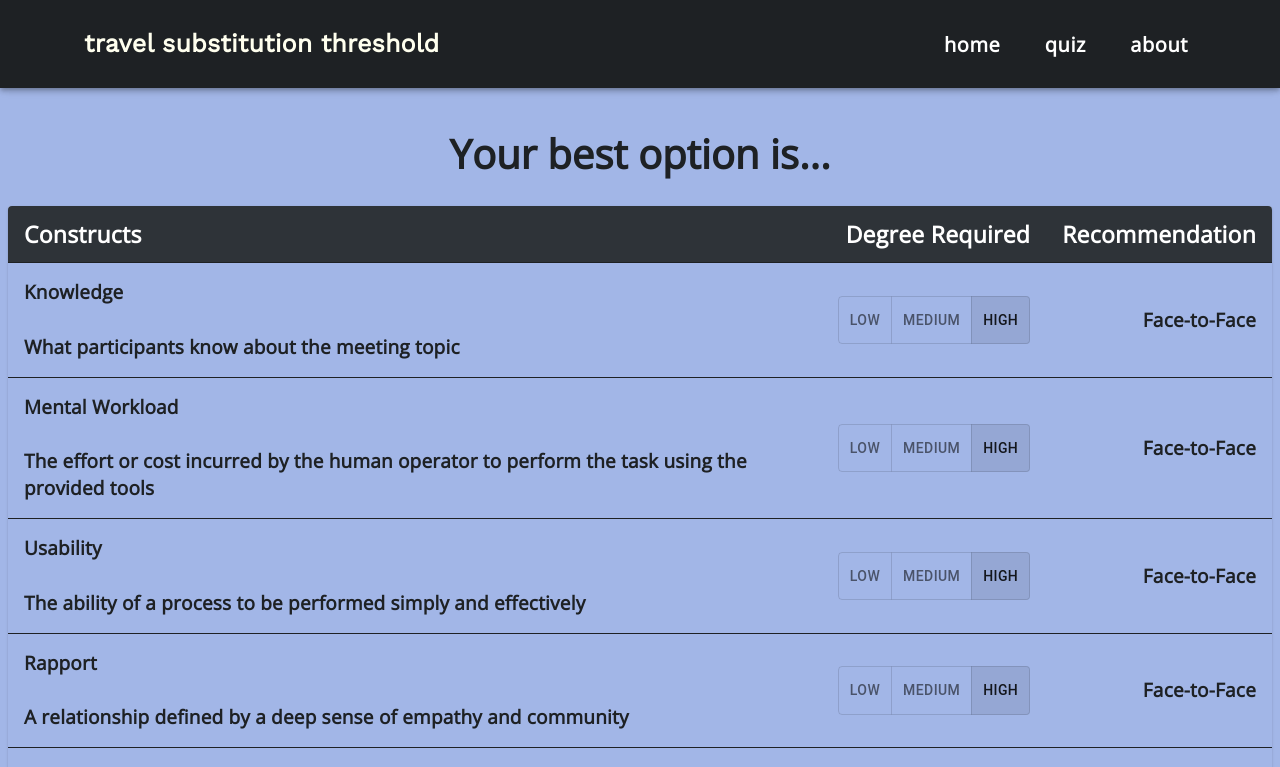
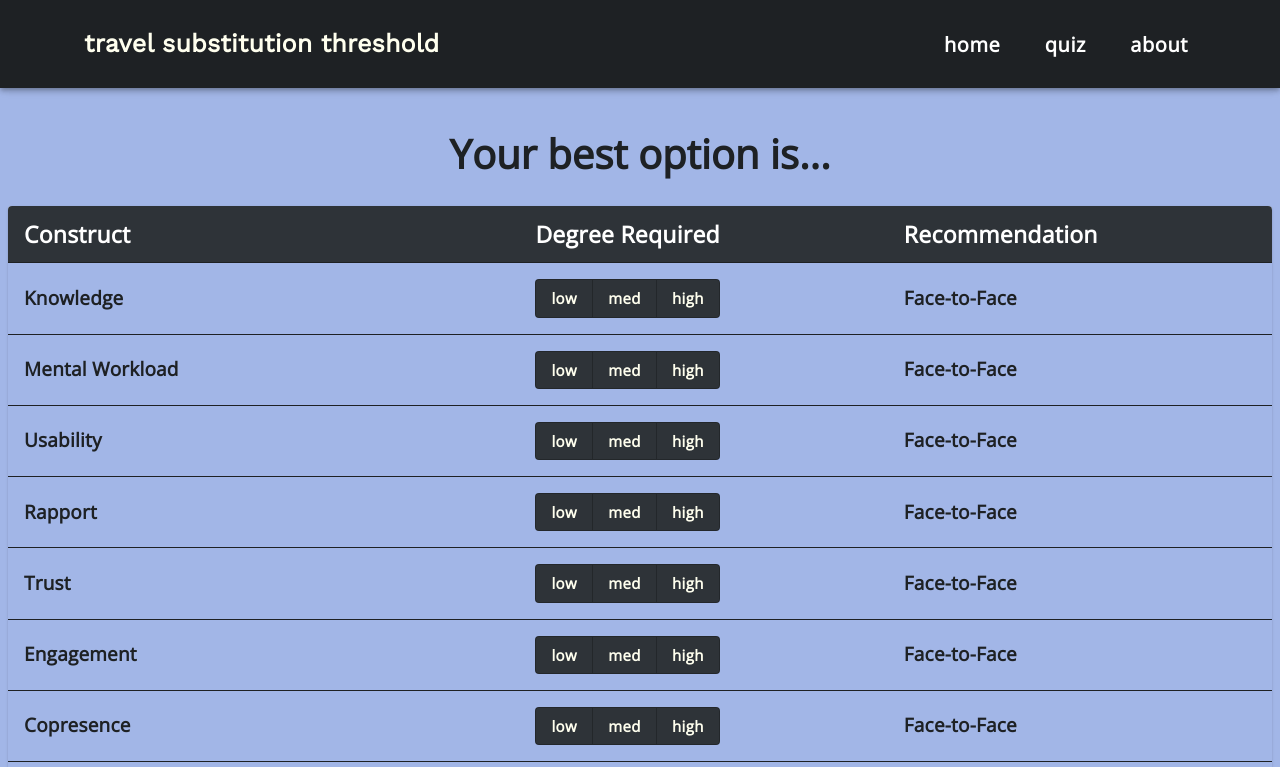
Before and after one commit to hay733/travel-substitute-threshold, a React (Create React App) app: page /results in a window 1280 px wide. Shown: the top 767 px of the page. Built offline with nearby package versions, Linux system fonts and the light colour scheme.

Commit message:
added functionality to results

```diff
--- a/src/pages/Results.js
+++ b/src/pages/Results.js
@@ -12,6 +12,7 @@ import DialogActions from "@material-ui/core/DialogActions";
 import DialogContent from "@material-ui/core/DialogContent";
 import Typography from "@material-ui/core/Typography";
 import { ButtonGroup } from '@mui/material';
+import ResultsTable from './TestTable';
 
 /**
  * sets the css styles for the container sizes
@@ -139,8 +140,10 @@ class Results extends React.Component {
                     {/* <br></br><br></br><br></br><br></br><br></br><br></br><br></br> */}
 
                     {/* Render the datatable, and have onClick to open popups */}
-                    <div className={classes.content_container}  onClick={this.openModal}>
-                        <DataTable/>
+                    {/* <div className={classes.content_container}  onClick={this.openModal}> */}
+                    <div className={classes.content_container}>
+                        <ResultsTable/>
+                        {/* <DataTable/> */}
                     </div>
 
                     {/* generates the construct def popup */}
--- a/src/pages/Table.jsx
+++ b/src/pages/Table.jsx
@@ -209,7 +209,7 @@ function ToggleButtons() {
       onChange={handleAlignment}
       aria-label="text alignment"
     >
-      <ToggleButton value="low" aria-label="low" onChange={handleRecChange(know_rec, "low")}>Low</ToggleButton>
+      <ToggleButton value="low" aria-label="low" OnClick={handleRecChange(know_rec, "low")}>Low</ToggleButton>
       <ToggleButton value="med" aria-label="med" onClick={handleRecChange(know_rec, "med")}>Medium</ToggleButton>
       <ToggleButton value="high" aria-label="high" onClick={handleRecChange(know_rec, "high")}>High</ToggleButton>
     </ToggleButtonGroup>
--- /dev/null
+++ b/src/pages/TestTable.js
@@ -0,0 +1,193 @@
+import React from 'react';
+
+import { makeStyles, withStyles } from '@material-ui/core/styles';
+import Table from '@material-ui/core/Table';
+import TableBody from '@material-ui/core/TableBody';
+import TableCell from '@material-ui/core/TableCell';
+import TableContainer from '@material-ui/core/TableContainer';
+import TableHead from '@material-ui/core/TableHead';
+import TableRow from '@material-ui/core/TableRow';
+import Paper from '@material-ui/core/Paper';
+import { Button, ButtonGroup } from '@material-ui/core';
+import ToggleButton from '@mui/material/ToggleButton';
+import ToggleButtonGroup from '@mui/material/ToggleButtonGroup';
+import { CallReceivedSharp } from '@material-ui/icons';
+import { mobileStepperClasses } from '@mui/material';
+
+class ResultsTable extends React.Component {
+
+    constructor(props) {
+        super(props);
+
+        this.state = {
+            data: [
+                {
+                    "Construct": "Knowledge",
+                    "Recommendation": "Face-to-Face",
+                    "Average": "Face-to-Face"
+                },
+
+                {
+                    "Construct": "Mental Workload",
+                    "Recommendation": "Face-to-Face",
+                    "Average": "Face-to-Face"
+                },
+
+                {
+                    "Construct": "Usability",
+                    "Recommendation": "Face-to-Face",
+                    "Average": "Face-to-Face"
+                },
+
+                {
+                    "Construct": "Rapport",
+                    "Recommendation": "Face-to-Face",
+                    "Average": "Face-to-Face"
+                },
+
+                {
+                    "Construct": "Trust",
+                    "Recommendation": "Face-to-Face",
+                    "Average": "Face-to-Face"
+                },
+
+                {
+                    "Construct": "Engagement",
+                    "Recommendation": "Face-to-Face",
+                    "Average": "Face-to-Face"
+                },
+
+                {
+                    "Construct": "Copresence",
+                    "Recommendation": "Face-to-Face",
+                    "Average": "Face-to-Face"
+                },
+
+                {
+                    "Construct": "Shared Situational Awareness",
+                    "Recommendation": "Face-to-Face",
+                    "Average": "Face-to-Face"
+                },
+            ]
+        };
+    }
+
+    updateRecVR(i){
+        let prevState = [...this.state.data];
+        prevState[i].Recommendation = "Virtual Reality";
+        this.setState({
+            todos: prevState,
+        });
+    };
+
+    updateRecF2F(i){
+        let prevState = [...this.state.data];
+        prevState[i].Recommendation = "Face-to-Face";
+        this.setState({
+            todos: prevState,
+        });
+    };
+
+    updateRecTel(i){
+        let prevState = [...this.state.data];
+        prevState[i].Recommendation = "Teleconference";
+        this.setState({
+            todos: prevState,
+        });
+    };
+
+    CalcAv() {
+        var i, vr, f2f, tel;
+        tel = vr = f2f = 0;
+        let prevState = [...this.state.data];
+        for (i = 0; i < 8; i++) {
+            if (prevState[i].Recommendation == "Teleconference") tel++;
+            if (prevState[i].Recommendation == "Face-to-Face") f2f++;
+            if (prevState[i].Recommendation == "Virtual Reality") vr++;
+        }
+        if (tel >= vr && tel >= f2f) return "Teleconference";
+        if (vr >= tel && vr >= f2f) return "Virtual Reality";
+        return "Face-to-Face";
+    }
+
+    tableTable() {
+        // const [alignment, setAlignment] = React.useState('high');
+
+        // const handleAlignment = (event, newAlignment) => {
+        //     setAlignment(newAlignment);
+        // };
+        const useStyles = makeStyles({
+            tableCell: {
+                fontFamily: "Open Sans, sans-serif",
+                color: "#1E2124",
+                fontWeight: 700,
+                fontSize: 19,
+                borderColor: "#1E2124",
+                borderBottomWidth: "1px",
+              },
+        });
+        return this.state.data.map((data, index) => {
+            const { Construct, Recommendation } = data
+            return (
+                    <TableBody>
+                        <TableRow>
+                            <TableCell align="middle" style={{fontFamily: "Open Sans, sans-serif", color: "#1E2124", backgroundColor: "#A2B6E7",
+                                fontWeight: 700, fontSize: 19, borderColor: "#1E2124", borderBottomWidth: "1px"}}>{Construct}</TableCell>
+                            <TableCell align="middle" style={{fontFamily: "Open Sans, sans-serif", color: "#1E2124", backgroundColor: "#A2B6E7",
+                                fontWeight: 700, fontSize: 19, borderColor: "#1E2124", borderBottomWidth: "1px"}} key = {Recommendation}>
+                                <ButtonGroup >
+                                    <Button style={{fontFamily: "Open Sans, sans-serif", fontWeight: 700, fontSize: "15px", color: "#FFFFEE",
+                                    backgroundColor: "#2E3338", textTransform: "lowercase"}} onClick={() => this.updateRecTel(index)}>low</Button>
+                                    <Button style={{fontFamily: "Open Sans, sans-serif", fontWeight: 700, fontSize: "15px", color: "#FFFFEE",
+                                    backgroundColor: "#2E3338", textTransform: "lowercase"}} onClick={() => this.updateRecVR(index)}>med</Button>
+                                    <Button style={{fontFamily: "Open Sans, sans-serif", fontWeight: 700, fontSize: "15px", color: "#FFFFEE",
+                                    backgroundColor: "#2E3338", textTransform: "lowercase"}} onClick={() => this.updateRecF2F(index)}>high</Button>
+                                </ButtonGroup>
+                            </TableCell>
+                            <TableCell align="middle" style={{fontFamily: "Open Sans, sans-serif", color: "#1E2124", backgroundColor: "#A2B6E7",
+                                fontWeight: 700, fontSize: 19, borderColor: "#1E2124", borderBottomWidth: "1px"}}>{Recommendation}</TableCell>
+                        </TableRow>
+                    </TableBody>
+            )
+        })
+    }
+
+    tableHeader() {
+        return (
+            <TableHead>
+                <TableRow>
+                    <TableCell style={{fontFamily: "Open Sans, sans-serif", color: "white", backgroundColor: "#2E3338",
+                        fontWeight: 710, fontSize: 23, borderColor: "#1E2124", borderBottomWidth: "1px"}}>Construct</TableCell>
+                    <TableCell style={{fontFamily: "Open Sans, sans-serif", color: "white", backgroundColor: "#2E3338",
+                        fontWeight: 710, fontSize: 23, borderColor: "#1E2124", borderBottomWidth: "1px"}}>Degree Required</TableCell>
+                    <TableCell style={{fontFamily: "Open Sans, sans-serif", color: "white", backgroundColor: "#2E3338",
+                        fontWeight: 710, fontSize: 23, borderColor: "#1E2124", borderBottomWidth: "1px"}}>Recommendation</TableCell>
+                </TableRow>
+            </TableHead>
+        )
+    }
+
+    render() {
+        return (
+            <div >
+                <TableContainer component={Paper}>
+                    <Table id='data' aria-label="simple table">
+                        {this.tableHeader()}
+                        {this.tableTable()}
+                        <TableRow>
+                            <TableCell rowSpan={8} style={{fontFamily: "Open Sans, sans-serif", fontWeight: 700, fontSize: 22, borderColor: "#1E2124",
+                                borderBottomWidth: "1px", color: "white", backgroundColor: "#2E3338",}}/>
+                            <TableCell colSpan={1} style={{fontFamily: "Open Sans, sans-serif", fontWeight: 700, fontSize: 22, borderColor: "#1E2124",
+                                borderBottomWidth: "1px", color: "white", backgroundColor: "#2E3338",}}>We Recommend:</TableCell>
+                            <TableCell align="middle" style={{fontFamily: "Open Sans, sans-serif", fontWeight: 700, fontSize: 22, borderColor: "#1E2124",
+                                borderBottomWidth: "1px", color: "white", backgroundColor: "#2E3338",}}>{this.CalcAv()}</TableCell>
+                        </TableRow>
+                    </Table>
+                </TableContainer>
+
+            </div>
+         )
+    }
+}
+
+export default ResultsTable;
```
